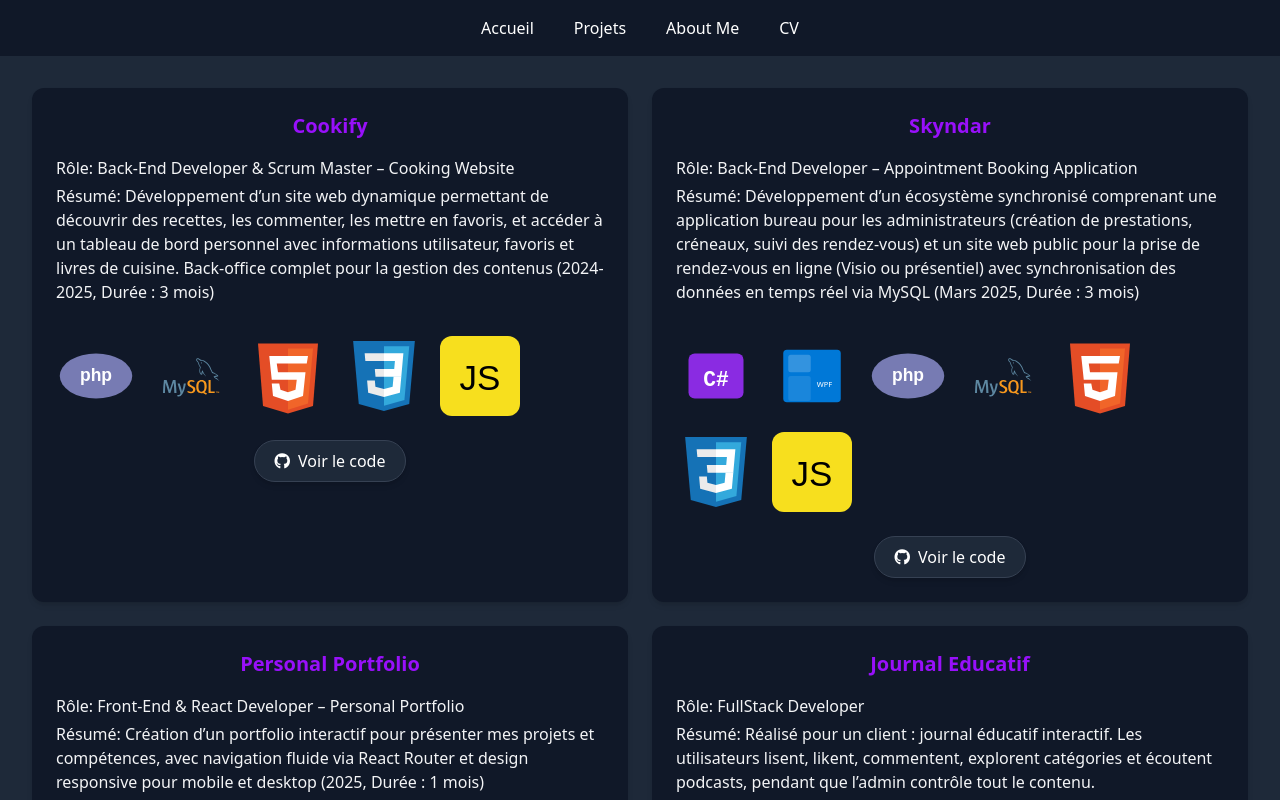
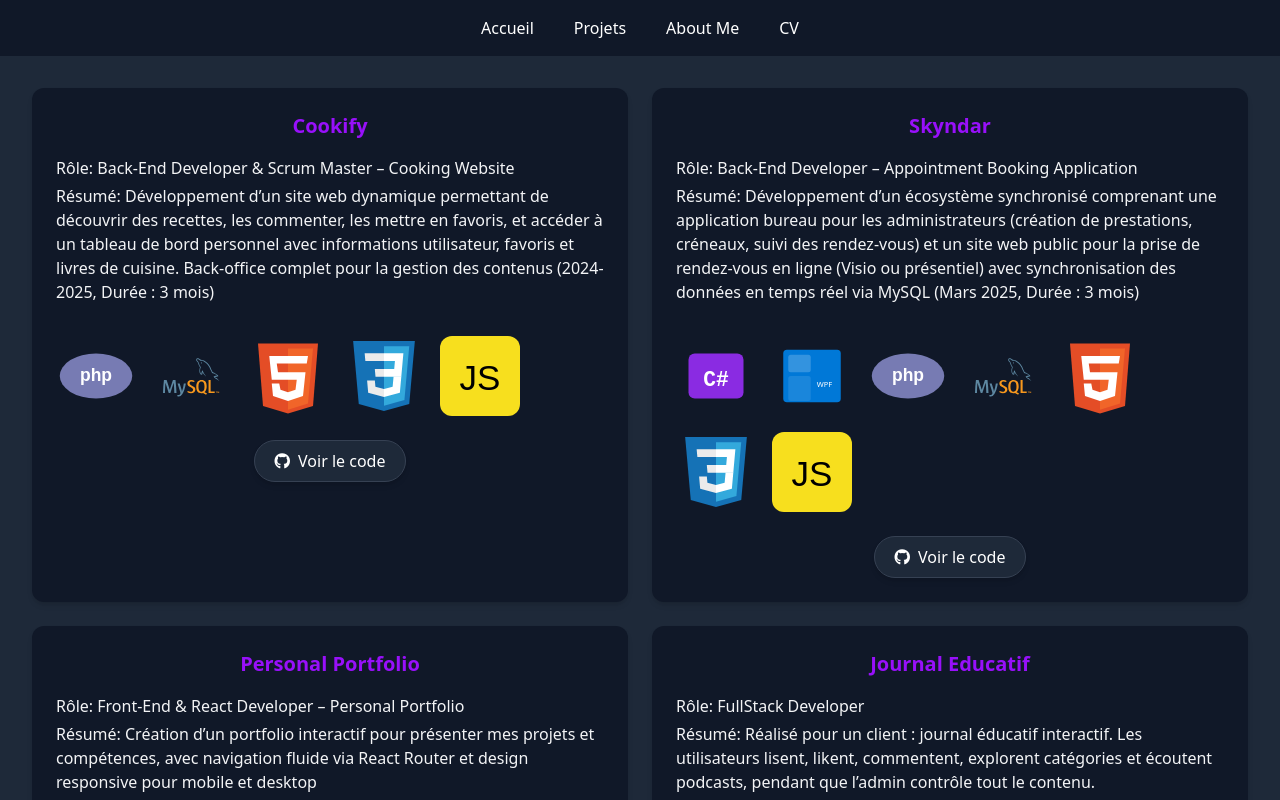
Before and after one commit to HexaNexus28/Portfolio, a React (Vite) app: page /projects in a window 1280 px wide. Shown: the top 800 px of the page. Built offline with nearby package versions, Linux system fonts and the light colour scheme.

Commit message:
change duration

```diff
--- a/src/data/projects.js
+++ b/src/data/projects.js
@@ -39,7 +39,7 @@ const projects = [
         title: 'Personal Portfolio',
         technologies: [reactImg, html, tailwindcss, js],
         role: 'Front-End & React Developer – Personal Portfolio',
-        resume: 'Création d’un portfolio interactif pour présenter mes projets et compétences, avec navigation fluide via React Router et design responsive pour mobile et desktop (2025, Durée : 1 mois)',
+        resume: 'Création d’un portfolio interactif pour présenter mes projets et compétences, avec navigation fluide via React Router et design responsive pour mobile et desktop',
         github: "https://github.com/HexaNexus28/portfolio",
         demo: "https://yawo-portfolio.vercel.app/",
         comingSoon: false
```
